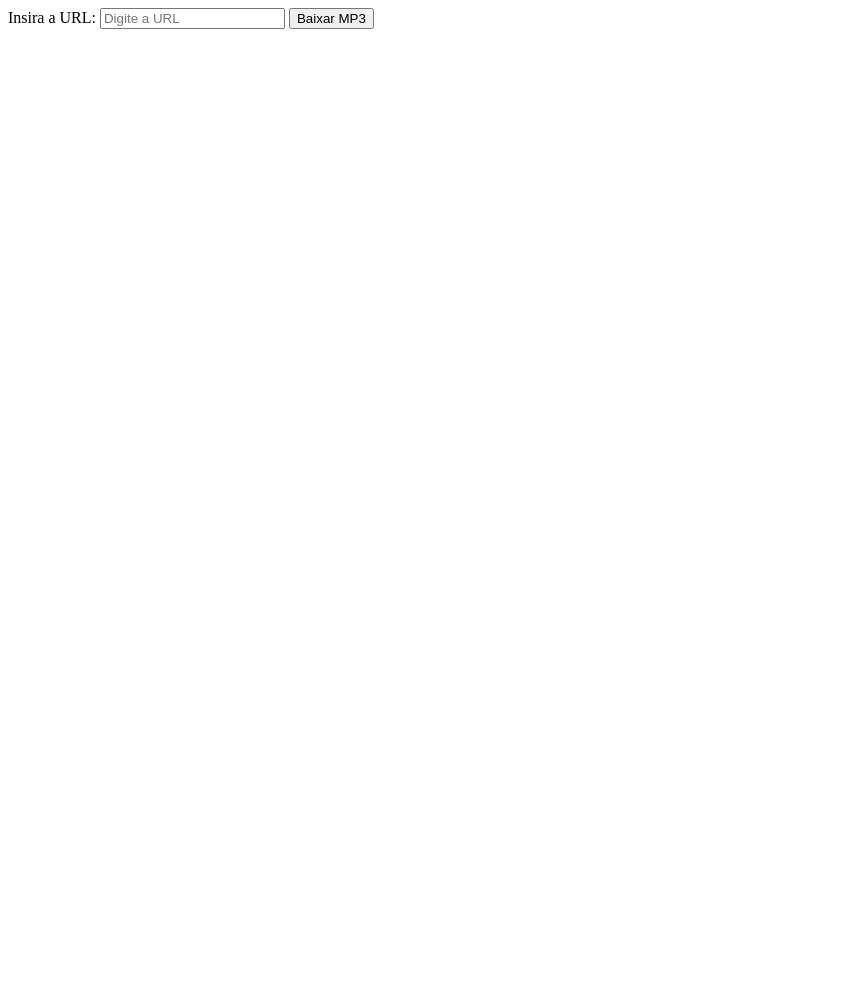
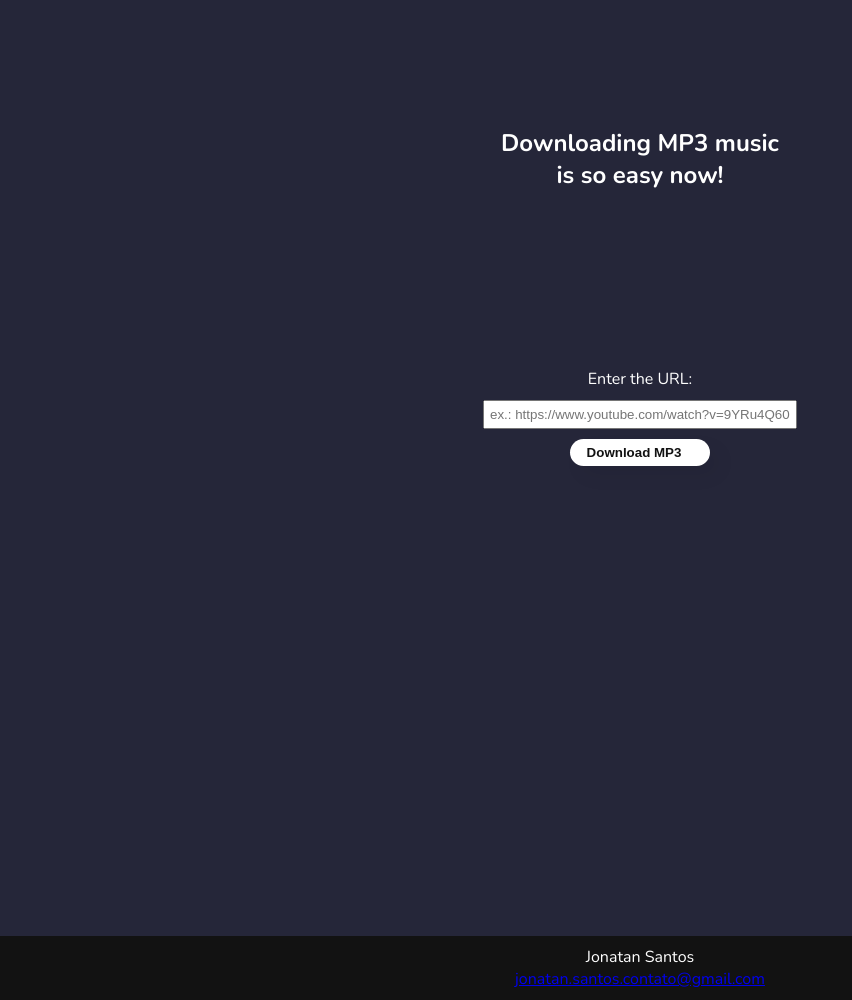
Before and after one commit to Jxnatan7/DownloadVideos, a website: page site/index.html in a window 1280 px wide. Shown: the whole page, without its empty margins (0-852 px from the left). Before the commit the page ends 800 px from the top, so only its background shows below. Drawn offline with nearby package versions, Linux system fonts and the light colour scheme.

Commit message:
:sparkles: feat: Implementa lógica do frontend e função de baixar vídeos.

```diff
--- /dev/null
+++ b/site/app.css
@@ -0,0 +1,119 @@
+* {
+    margin: 0;
+    padding: 0;
+}
+
+body {
+    display: flex;
+    flex-direction: column;
+    justify-content: space-around;
+    align-items: center;
+    width: 100vw;
+    height: 100vh;
+    min-height: 1000px;
+    font-family: "Nunito";
+    background-color: #252639;
+}
+
+#title {
+    width: 100%;
+    height: 100%;
+    display: flex;
+    flex-direction: column;
+    justify-content: space-around;
+    align-items: center;
+    text-align: center;
+    color: #FFF;
+    font-weight: bold;
+}
+
+.container {
+    width: 100%;
+    height: 100%;
+    display: flex;
+    flex-direction: column;
+    justify-content: start;
+    align-items: center;
+    margin-top: 50px;
+    color: #FFF;
+}
+
+.input-label {
+    margin-bottom: 10px;
+}
+
+#urlInput {
+    width: 80%;
+    max-width: 300px;
+    padding: 5px;
+    margin-bottom: 10px;
+}
+button {
+    padding: 5px;
+    text-decoration: none;
+    line-height: 1;
+    border-radius: 1.5rem;
+    overflow: hidden;
+    position: relative;
+    box-shadow: 10px 10px 20px rgba(0,0,0,.05);
+    background-color: #fff;
+    color: #121212;
+    border: none;
+    cursor: pointer;
+  }
+
+.button-decor {
+    position: absolute;
+    inset: 0;
+    background-color: var(--clr);
+    transform: translateX(-100%);
+    transition: transform .3s;
+    z-index: 0;
+}
+
+.button-content {
+    display: flex;
+    align-items: center;
+    font-weight: 600;
+    position: relative;
+    overflow: hidden;
+}
+
+.button__icon {
+    width: 48px;
+    height: 40px;
+    background-color: var(--clr);
+    display: grid;
+    place-items: center;
+}
+
+.button__text {
+    display: inline-block;
+    transition: color .2s;
+    padding: 2px 1.5rem 2px;
+    padding-left: .75rem;
+    overflow: hidden;
+    white-space: nowrap;
+    text-overflow: ellipsis;
+    max-width: 150px;
+}
+
+button:hover .button__text {
+    color: #fff;
+}
+
+button:hover .button-decor {
+    transform: translate(0);
+}
+
+footer {
+    background-color: #121212;
+    text-align: center;
+    padding: 10px;
+    width: 100%;
+    margin-top: 250px;
+}
+
+footer p {
+    color: #FFF;
+}
--- a/site/app.js
+++ b/site/app.js
@@ -15,7 +15,8 @@ document.getElementById('downloadButton').addEventListener('click', function() {
             const url = window.URL.createObjectURL(blob);
             const a = document.createElement('a');
             a.href = url;
-            a.download = 'teste.mp3';
+            const randomId = Math.floor(Math.random() * 1000000);
+            a.download = `music_${randomId}.mp3`;
             document.body.appendChild(a);
             a.click();
             document.body.removeChild(a);
--- a/site/index.html
+++ b/site/index.html
@@ -3,12 +3,32 @@
 <head>
     <meta charset="UTF-8">
     <meta name="viewport" content="width=device-width, initial-scale=1.0">
-    <title>Document</title>
+    <title>MP3 Downloader</title>
+    <link rel="shortcut icon" href="assets/favicon-32x32.png" type="image/x-icon">
+    <link rel="preconnect" href="https://fonts.googleapis.com">
+    <link rel="preconnect" href="https://fonts.gstatic.com" crossorigin>
+    <link href="https://fonts.googleapis.com/css2?family=Nunito:ital,wght@0,200;0,300;0,400;0,500;0,600;0,700;0,800;0,900;0,1000;1,200;1,300;1,400;1,500;1,600;1,700;1,800;1,900;1,1000&display=swap" rel="stylesheet">
+    <link rel="stylesheet" type="text/css" href="app.css">
+    <script src="https://www.youtube.com/iframe_api"></script>
 </head>
 <body>
-    <label for="urlInput">Insira a URL:</label>
-    <input type="text" id="urlInput" placeholder="Digite a URL">
-    <button id="downloadButton">Baixar MP3</button>
+    <section id="title">
+        <h1>Downloading MP3 music <br> is so easy now!</h1>
+    </section>
+    <div class="container">
+        <label class="input-label" for="urlInput">Enter the URL:</label>
+        <input type="text" id="urlInput" placeholder="ex.: https://www.youtube.com/watch?v=9YRu4Q60Tgw&list=RDVYnAy-xJslM&index=18&pp=8AUB">
+        <button id="downloadButton" style="--clr: #00ad54">
+            <span class="button-decor"></span>
+            <div class="button-content">
+                <span class="button__text">Download MP3</span>
+            </div>
+        </button>
+    </div>
+    <footer>
+        <p>Jonatan Santos</p>
+        <p><a href="mailto:jonatan.santos.contato@gmail.com">jonatan.santos.contato@gmail.com</a></p>
+    </footer>
 </body>
-<script src="./app.js" type="script"></script>
+<script src="app.js"></script>
 </html>
```
Also changed, not shown: site/assets/favicon-32x32.png (added).
